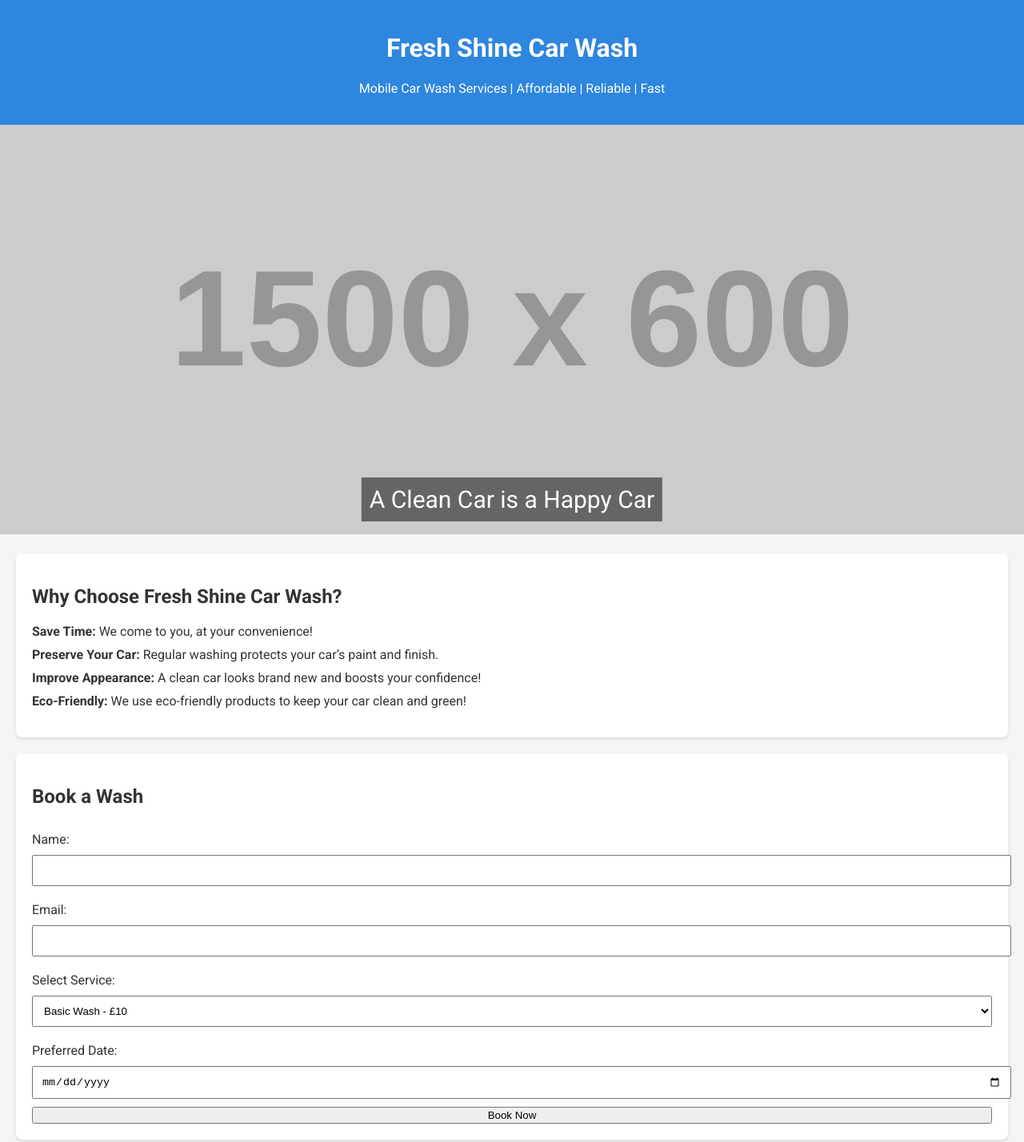
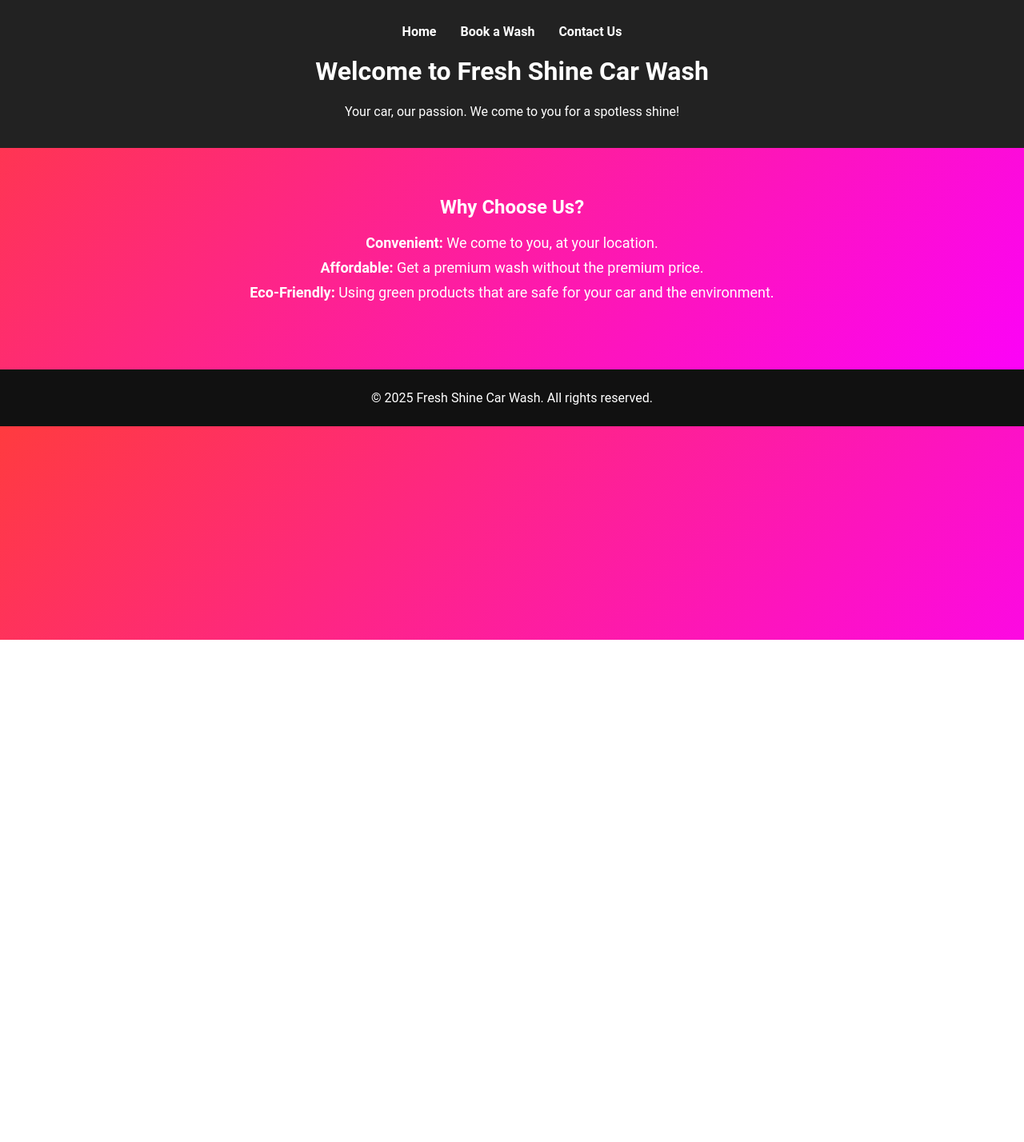
Before and after one commit to Tech620-cyber/car-wash-website, a plain HTML site: page index.html in a window 1280 px wide. Shown: the top 1428 px of the page at 80% size. After the commit the page ends 800 px from the top, so only its background shows below. Drawn offline with Linux system fonts and the light colour scheme; some packages are replaced by stand-ins of ours; placeholder pictures from the web are drawn by us.

Commit message:
Add files via upload

```diff
--- a/index.html
+++ b/index.html
@@ -6,88 +6,29 @@
   <meta name="viewport" content="width=device-width, initial-scale=1.0" />
   <title>Fresh Shine Car Wash</title>
   <link rel="stylesheet" href="styles.css" />
-  <link href="https://fonts.googleapis.com/css2?family=Roboto:wght@400;700&display=swap" rel="stylesheet">
-  <script src="https://maps.googleapis.com/maps/api/js?key=YOUR_GOOGLE_MAPS_API_KEY&callback=initMap" async defer></script>
 </head>
 <body>
   <header>
-    <h1>Fresh Shine Car Wash</h1>
-    <p>Mobile Car Wash Services | Affordable | Reliable | Fast</p>
+    <div class="navbar">
+      <a href="index.html">Home</a>
+      <a href="book.html">Book a Wash</a>
+      <a href="contact.html">Contact Us</a>
+    </div>
+    <h1>Welcome to Fresh Shine Car Wash</h1>
+    <p>Your car, our passion. We come to you for a spotless shine!</p>
   </header>
 
-  <section class="slideshow">
-    <div class="slideshow-container">
-      <div class="slide fade">
-        <img src="https://via.placeholder.com/1500x600?text=Car+Wash+1" alt="Car Wash Image 1">
-        <div class="text">Keep Your Car Shiny!</div>
-      </div>
-      <div class="slide fade">
-        <img src="https://via.placeholder.com/1500x600?text=Car+Wash+2" alt="Car Wash Image 2">
-        <div class="text">A Clean Car is a Happy Car</div>
-      </div>
-      <div class="slide fade">
-        <img src="https://via.placeholder.com/1500x600?text=Car+Wash+3" alt="Car Wash Image 3">
-        <div class="text">Protect Your Investment</div>
-      </div>
-    </div>
-  </section>
-
-  <section class="why">
-    <h2>Why Choose Fresh Shine Car Wash?</h2>
+  <section class="abstract-section">
+    <h2>Why Choose Us?</h2>
     <ul>
-      <li><strong>Save Time:</strong> We come to you, at your convenience!</li>
-      <li><strong>Preserve Your Car:</strong> Regular washing protects your car’s paint and finish.</li>
-      <li><strong>Improve Appearance:</strong> A clean car looks brand new and boosts your confidence!</li>
-      <li><strong>Eco-Friendly:</strong> We use eco-friendly products to keep your car clean and green!</li>
+      <li><strong>Convenient:</strong> We come to you, at your location.</li>
+      <li><strong>Affordable:</strong> Get a premium wash without the premium price.</li>
+      <li><strong>Eco-Friendly:</strong> Using green products that are safe for your car and the environment.</li>
     </ul>
-  </section>
-
-  <section class="booking">
-    <h2>Book a Wash</h2>
-    <form action="https://formspree.io/mihsanulhaq78@gmail.com" method="POST">
-      <label for="name">Name:</label>
-      <input type="text" id="name" name="name" required />
-
-      <label for="email">Email:</label>
-      <input type="email" id="email" name="email" required />
-
-      <label for="service">Select Service:</label>
-      <select id="service" name="service" required>
-        <option value="basic-wash">Basic Wash - £10</option>
-        <option value="full-detail">Full Detail - £20</option>
-        <option value="premium-shine">Premium Shine - £30</option>
-      </select>
-
-      <label for="date">Preferred Date:</label>
-      <input type="date" id="date" name="date" required />
-
-      <button type="submit">Book Now</button>
-    </form>
-  </section>
-
-  <section id="map">
-    <h2>Our Location</h2>
-    <div id="google-map" style="height: 400px; width: 100%;"></div>
   </section>
 
   <footer>
     <p>&copy; 2025 Fresh Shine Car Wash. All rights reserved.</p>
   </footer>
-
-  <script src="script.js"></script>
-  <script>
-    function initMap() {
-      var bracknell = {lat: 51.4093, lng: -0.7480};
-      var map = new google.maps.Map(document.getElementById('google-map'), {
-        zoom: 12,
-        center: bracknell
-      });
-      var marker = new google.maps.Marker({
-        position: bracknell,
-        map: map,
-        title: 'Fresh Shine Car Wash Location'
-      });
-    }
-  </script>
 </body>
 </html>
--- a/styles.css
+++ b/styles.css
@@ -3,102 +3,82 @@ body {
   font-family: 'Roboto', sans-serif;
   margin: 0;
   padding: 0;
-  background: #f4f4f4;
-  color: #333;
+  background: linear-gradient(135deg, #ff3b3f, #fc00ff);
+  color: #fff;
 }
 
 header {
-  background: #2e86de;
+  text-align: center;
+  padding: 20px;
+  background: #222;
+}
+
+.navbar {
+  display: flex;
+  justify-content: center;
+  margin-top: 10px;
+}
+
+.navbar a {
   color: white;
-  padding: 20px;
+  margin: 0 15px;
+  text-decoration: none;
+  font-weight: bold;
+}
+
+h1, h2 {
+  color: #fff;
+}
+
+.abstract-section {
+  padding: 40px;
   text-align: center;
 }
 
-.slideshow-container {
-  position: relative;
-  max-width: 100%;
-  margin: auto;
-}
-
-.slide {
-  display: none;
-}
-
-img {
-  width: 100%;
-  height: auto;
-}
-
-.text {
-  position: absolute;
-  bottom: 20px;
-  left: 50%;
-  transform: translateX(-50%);
-  color: white;
-  font-size: 30px;
-  background-color: rgba(0, 0, 0, 0.5);
-  padding: 10px;
-}
-
-.why {
-  padding: 20px;
-  background: white;
-  margin: 20px;
-  border-radius: 8px;
-  box-shadow: 0 2px 4px rgba(0,0,0,0.1);
-}
-
-.why ul {
+.abstract-section ul {
   list-style-type: none;
   padding: 0;
 }
 
-.why li {
+.abstract-section li {
+  font-size: 18px;
   margin: 10px 0;
 }
 
-.booking {
+.booking-form, .contact-form {
   padding: 20px;
-  background: white;
-  margin: 20px;
+  background: rgba(0, 0, 0, 0.5);
+  margin: 20px auto;
+  max-width: 600px;
   border-radius: 8px;
-  box-shadow: 0 2px 4px rgba(0,0,0,0.1);
 }
 
-.booking form {
-  display: flex;
-  flex-direction: column;
+.booking-form input, .contact-form input, .contact-form textarea, .booking-form select {
+  width: 100%;
+  padding: 10px;
+  margin-bottom: 15px;
+  background: #333;
+  color: white;
+  border: none;
+  border-radius: 5px;
 }
 
-.booking label {
-  margin-top: 10px;
+button {
+  background-color: #fc00ff;
+  color: white;
+  padding: 10px 20px;
+  border: none;
+  border-radius: 5px;
+  cursor: pointer;
 }
 
-.booking input, .booking select {
-  padding: 10px;
-  margin: 10px 0;
-  width: 100%;
+button:hover {
+  background-color: #ff3b3f;
 }
 
 footer {
   text-align: center;
   padding: 10px;
-  background: #ddd;
-  margin-top: 20px;
+  background: #111;
+  margin-top: 30px;
 }
-
-#google-map {
-  width: 100%;
-  height: 400px;
-}
-
-@media (max-width: 600px) {
-  header, .services, .booking, .why {
-    padding: 15px;
-  }
-
-  .booking button {
-    padding: 10px 15px;
-    font-size: 16px;
-  }
-}
```
Also changed, not shown: book.html (added, +46 -0 lines), contact.html (added, +39 -0 lines).
